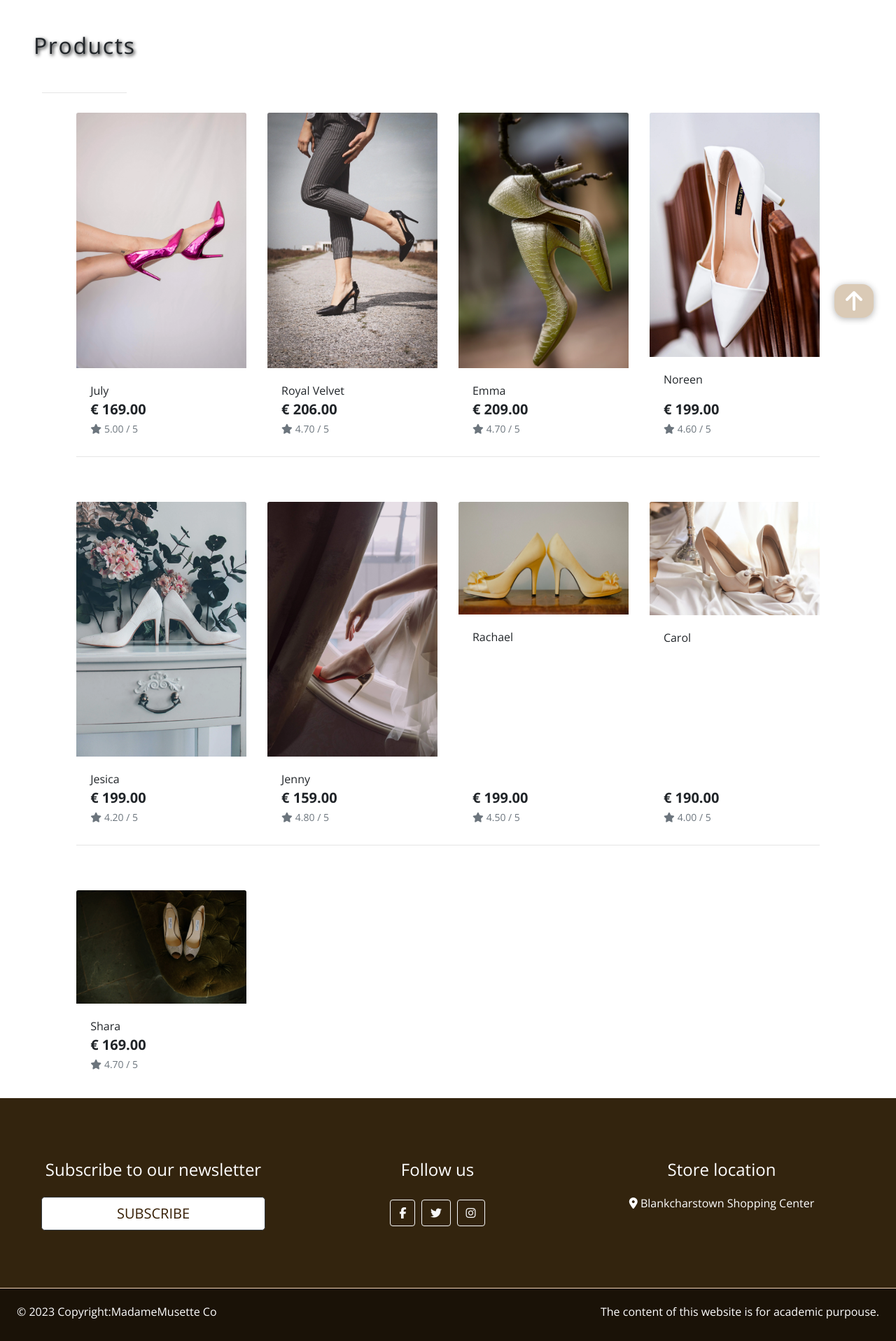
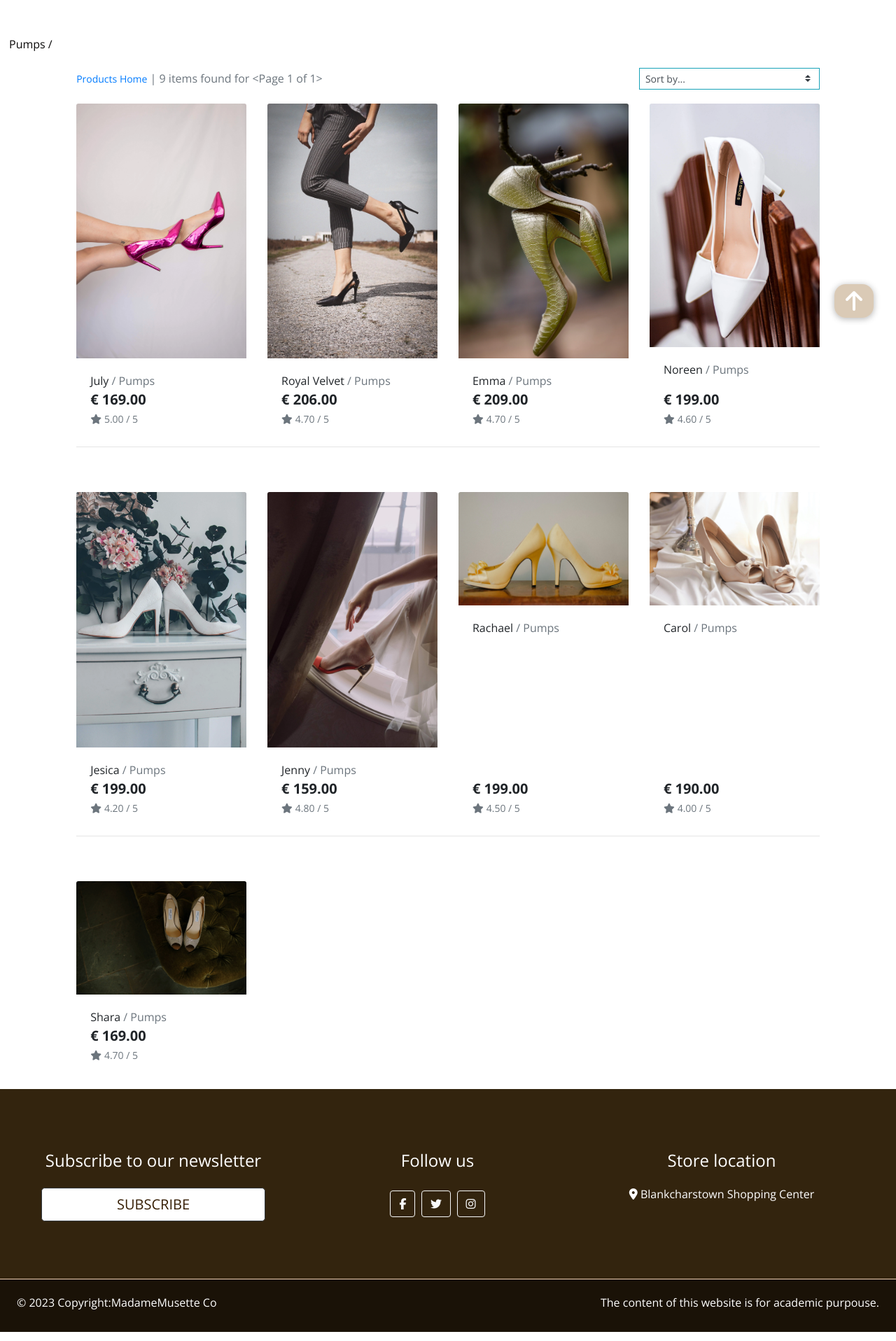
Before and after one commit to fitabigail/Madame-Musette, a Django app: page /products/?category=pumps in a window 1280 px wide. Shown: the part 258-2174 px from the top of the page at 70% size. Run offline with Django 3.2, Linux system fonts and the light colour scheme; data comes from the database, SQL or seed files in the repository; some libraries are stand-ins or nearby versions.

Commit message:
Added sorting products and javascript sorting products

```diff
--- a/products/templates/products/products.html
+++ b/products/templates/products/products.html
@@ -5,31 +5,75 @@
 <div class="overlay"></div>
 <div class="container-fluid ">
     <div class="row products-body">
-        <div class="row">
+        <div class="row mt-5">
             <div class="col text-center mt-3">
-                <h2 class="logo-font m-5">Products</h2>
-                <hr class="w-50 mb-3">
+
+                {% for categ in categories %}
+                    <a class="text-decoration-none category-list" href="{% url 'products' %}?category={{ categ.name }}">
+                        <span class="p-2 mt-2 text-black">{{ categ.friendly_name }} /</span>
+                    </a>
+                {% endfor %}
+
             </div>
         </div>
+
         <div class="row">
             <div class="product-container col-10 offset-1">
-                <div class="row mt-1 mb-2"></div>
+                <div class="row mt-1 mb-2">
+                    <div class="col-12 col-md-6 my-auto order-md-last d-flex justify-content-center justify-content-md-end">
+                        <div class="sort-select-wrapper w-50">
+                            <select id="sort-selector" class="custom-select custom-select-sm rounded-0 border border-{% if current_sorting != 'None_None' %}info{% else %}black{% endif %}">
+                                <option value="reset" {% if sorting_products == 'None_None' %}selected{% endif %}>Sort by...</option>
+                                <option value="price_asc" {% if sorting_products == 'price_asc' %}selected{% endif %}>Price (low to high)</option>
+                                <option value="price_desc" {% if sorting_products == 'price_desc' %}selected{% endif %}>Price (high to low)</option>
+                                <option value="rating_asc" {% if sorting_products == 'rating_asc' %}selected{% endif %}>Rating (low to high)</option>
+                                <option value="rating_desc" {% if sorting_products == 'rating_desc' %}selected{% endif %}>Rating (high to low)</option>
+                                <option value="name_asc" {% if sorting_products == 'name_asc' %}selected{% endif %}>Name (A-Z)</option>
+                                <option value="name_desc" {% if sorting_products == 'name_desc' %}selected{% endif %}>Name (Z-A)</option>
+                                <option value="category_asc" {% if sorting_products == 'category_asc' %}selected{% endif %}>Category (A-Z)</option>
+                                <option value="category_desc" {% if sorting_products == 'category_desc' %}selected{% endif %}>Category (Z-A)</option>
+                            </select>
+                        </div>
+                    </div>
+                    <div class="col-12 col-md-6 order-md-first">
+                        <p class="text-muted mt-3 text-center text-md-left">
+                            {% if products or categories or sorting_products != 'None_None' %}
+                                <a href="{% url 'products' %}"><span class="small">Products Home</a> | </span>
+                            {% endif %}
+                            {{ products|length }} items {% if products %} found for {{ products }}{% endif %}
+                        </p>
+                    </div>
+                </div>
+
+
+<!-- Products distlay-->
+
                 <div class="row">
                     {% for product in products %}
                     <div class="col-sm-6 col-md-6 col-lg-4 col-xl-3">
-                        <div class="card h-100 border-0">
+                        <div class="card h-100 border-0 ">
                             <a href="{% url 'product_detail' product.id %}">
-                                <img class="card-img-top img-fluid" src="{{ product.image.url }}"
+                                <img class="card-img-top img-fluid w-100" src="{{ product.image.url }}"
                                     alt="{{ product.name }}">
                             </a>
 
                             <div class="card-body pb-0">
-                                <p class="mb-0">{{ product.name }}</p>
+                                <p class="mb-0">{{ product.name }}
+                                    {% if product.category %}
+                                    <a class="text-muted"
+                                        href="{% url 'products' %}?category={{ product.category.name }}">
+                                        / <span>{{ product.category.friendly_name }}</span>
+                                    </a>
+                                </p>
+                                {% endif %}
                             </div>
                             <div class="card-footer bg-white pt-0 border-0 text-left">
                                 <div class="row">
                                     <div class="col">
                                         <p class="lead mb-0 text-left font-weight-bold">€ {{ product.price }}</p>
+
+
+
                                         {% if product.rating %}
                                         <small class="text-muted"><i class="fas fa-star mr-1"></i>{{ product.rating }} /
                                             5</small>
@@ -63,6 +107,7 @@
                     {% endif %}
                     {% endfor %}
                 </div>
+<!-- End Products display -->
             </div>
         </div>
 
@@ -111,3 +156,37 @@
 </div>
 <!-- End Pagination -->
 {% endblock %}
+
+
+<!-- Function copied from Boutique Ado project-->
+{% block postloadjs %}
+    {{ block.super }}
+    <script type="text/javascript">
+		$('.btt-link').click(function(e) {
+			window.scrollTo(0,0)
+		})
+	</script>
+
+    <script type="text/javascript">
+        $('#sort-selector').change(function() {
+            var selector = $(this);
+            var currentUrl = new URL(window.location);
+
+            var selectedVal = selector.val();
+            if(selectedVal != "reset"){
+                var sort = selectedVal.split("_")[0];
+                var direction = selectedVal.split("_")[1];
+
+                currentUrl.searchParams.set("sort", sort);
+                currentUrl.searchParams.set("direction", direction);
+
+                window.location.replace(currentUrl);
+            } else {
+                currentUrl.searchParams.delete("sort");
+                currentUrl.searchParams.delete("direction");
+
+                window.location.replace(currentUrl);
+            }
+        })
+    </script>
+{% endblock %}
--- a/products/views.py
+++ b/products/views.py
@@ -2,6 +2,7 @@
 from django.contrib import messages
 from django.db.models import Q
 from .models import Product, Category
+from django.db.models.functions import Lower
 from django.core.paginator import EmptyPage, PageNotAnInteger, Paginator
 
 # All products view.
@@ -22,7 +23,8 @@
             if sortkey == 'name':
                 sortkey = 'lower_name'
                 products = products.annotate(lower_name=Lower('name'))
-
+                if sortkey == 'category':
+                    sortkey = 'category__name'
             if 'direction' in request.GET:
                 direction = request.GET['direction']
                 if direction == 'desc':
--- a/static/css/base.css
+++ b/static/css/base.css
@@ -84,8 +84,16 @@
     transition: 0.7s;
     }
 
-/***Section three columns**/
 
+.overlay {
+	height: 100%;
+	width: 100%;
+	top: 0;
+	left: 0;
+	position: fixed;
+	background: white;
+	z-index: -1;
+}
 
 /***Section Sales***/
 
@@ -133,7 +141,7 @@
 }
 
 
-/* --- Pagination (code reused from PP4)----*/
+/* ---- Pagination (code reused from PP4-Lamborghinideals)----*/
 
 
 .pagination-box {
@@ -199,7 +207,8 @@
 }
 
 
-/** Full page search (code reused from PP4) **/
+/* ----- Full page search (code reused from PP4- LamborghiniDeals) ------ */
+
 #full-page-search {
     position: fixed;
     top: 0px;
@@ -277,6 +286,12 @@
     background: #3a3a3a;
 }
 
+/* ------------- Product detail page -------- */
+
+.prod_detail_wrap{
+    margin-top: 30vh;
+}
+
 /* ---- Footer ----*/
 
 .footer {
@@ -294,7 +309,11 @@
 #subfooter{
     background-color:#1a1207!important ;
 }
-/* ------ Subscribe footer modal ---*/
+
+
+/* ------ Subscribe footer modal --- */
+
+
 #myModal{
     color: #000;
 
@@ -354,6 +373,10 @@
 
  }
 
+ a.span.small:link {
+    /*background: #212529 !important;*/
+    color: black !important;
+}
  .products-body{
     margin-top: 15rem;
  }
@@ -382,7 +405,22 @@
  }
 
 
+ a.category-list:link,
+ a.category-list:active
+ {
+    color: rgb(12, 11, 11)!important;
+    padding: 5px 5px;
+    text-align: center;
+    text-decoration: none;
+    display: inline-block;
+ }
+ a.category-list:visited {
+    color:#e79d34!important;}
 
+ a.category-list:hover {
+    color: rgb(12, 11, 11)!important;
+    font-size:130%;
+}
 
 
 
@@ -410,14 +448,3 @@
         padding-top: 164px;
     }
 }
-
-/* pad the top a bit when navbar is collapsed on mobile
-@media (max-width: 991px) {
-    .header-container {
-        padding-top: 116px;
-    }
-
-    body {
-        height: calc(100vh - 116px);
-    }
-}*/
```
Also changed, not shown: products/templates/products/product_detail.html (+10 -2 lines).
